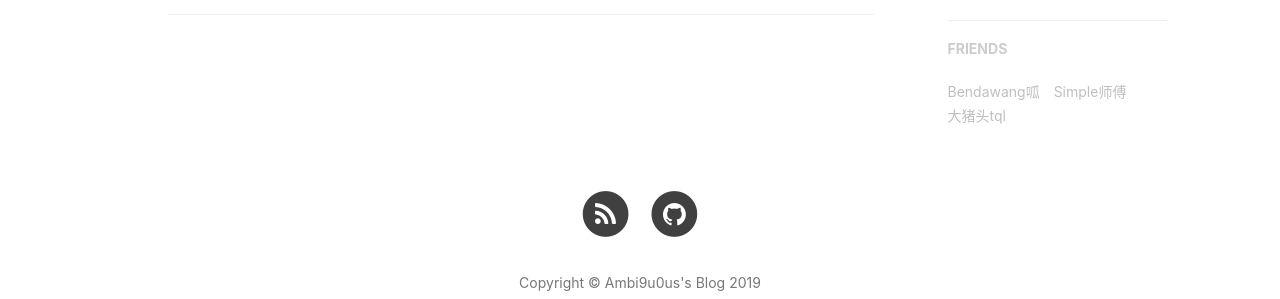
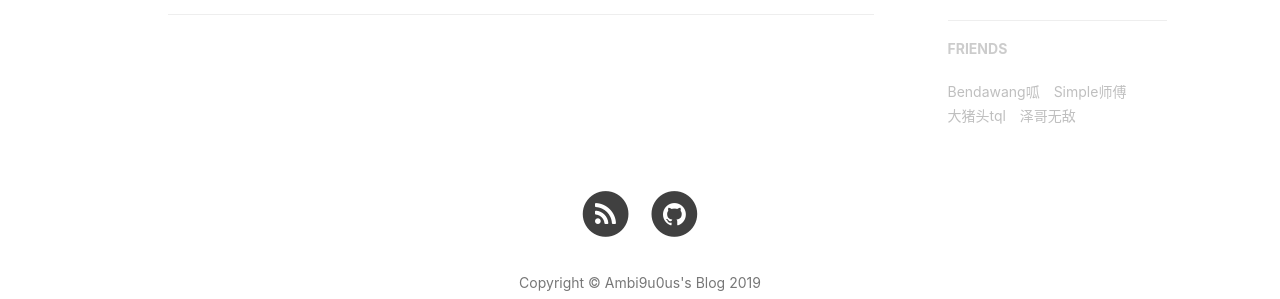
Before and after one commit to Ambi9u0us/Ambi9u0us, a Jekyll site: the page built from index.html, in a window 1280 px wide. Shown: the part 816-1115 px from the top of the page. Built offline with Jekyll 4.4.1, drawn with Linux system fonts in a browser that asks for light colours; nearby versions of some CDN libraries; the list of posts is cut into pages by our own code; comment, search, counter and statistics services are not loaded.

Commit message:
Update _config.yml

```diff
--- a/_config.yml
+++ b/_config.yml
@@ -116,5 +116,8 @@ friends: [
     },{
         title: "大猪头tql",
         href: "http://blog.leanote.com/mut3p1g"
+    },{
+        title: "泽哥无敌",
+        href: "https://ray-cp.github.io/"
     }
 ]
```
